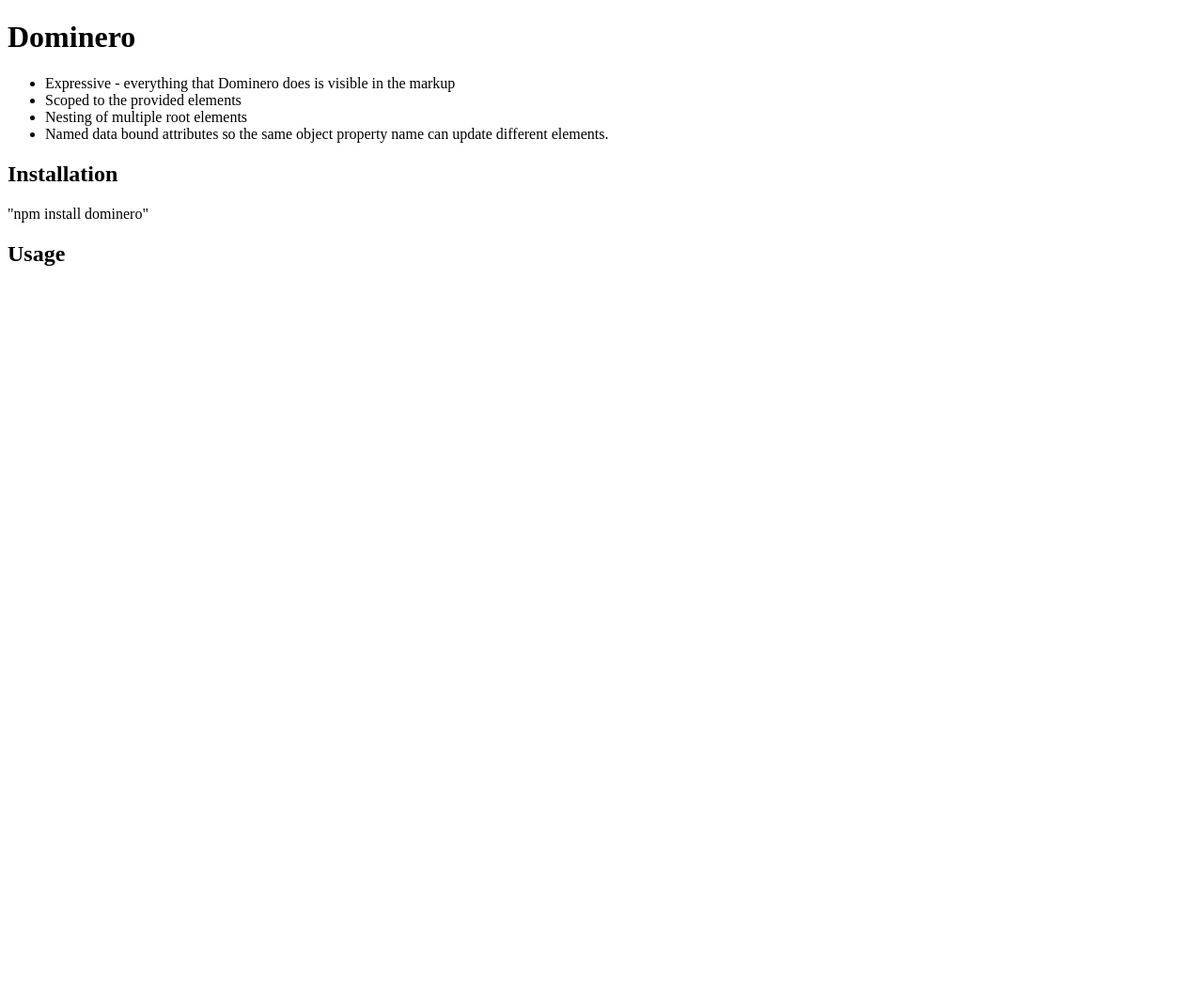
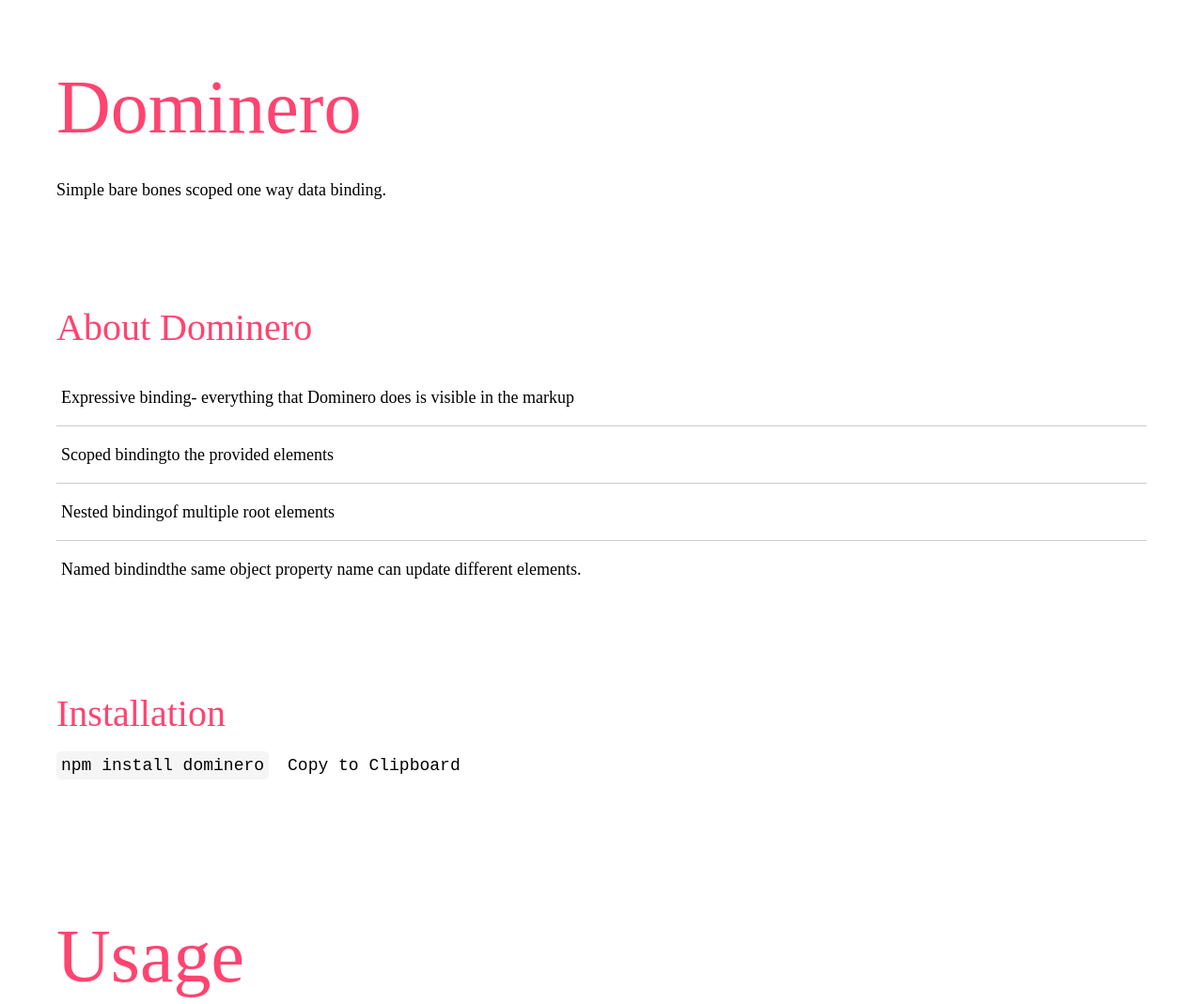
Before and after one commit to megazear7/dominero, a website: page index.html in a window 1280 px wide. Shown: the top 1069 px of the page at 94% size. Before the commit the page ends 800 px from the top, so only its background shows below. Drawn offline with Linux system fonts and the light colour scheme; a script that the page names is missing.

Commit message:
Enhanced with some fancy css.

```diff
--- a/index.html
+++ b/index.html
@@ -1,18 +1,156 @@
 <!DOCTYPE html>
 <html>
 <body>
-  <h1>Dominero</h1>
-  <ul>
-    <li>Expressive - everything that Dominero does is visible in the markup</li>
-    <li>Scoped to the provided elements</li>
-    <li>Nesting of multiple root elements</li>
-    <li>Named data bound attributes so the same object property name can update different elements.</li>
-  </ul>
+  <style>
+    body {
+      padding: 0;
+      margin: 0;
+    }
 
-  <h2>Installation</h2>
-  "npm install dominero"
+    section {
+      padding: 0 60px 60px 60px;
+    }
 
-  <h2>Usage</h2>
-  <script async src="//jsfiddle.net/megazear7/oug4a8p2/15/embed/html,result/"></script>
+    footer {
+      padding: 60px;
+      background: #f5f5f5;
+    }
+
+    h2 {
+      color: #FF4470;
+      margin-bottom: 30px;
+      font-size: 80px;
+      line-height: 96px;
+      font-weight: normal;
+    }
+
+    h1, h3 {
+      color: #FF4470;
+      margin-bottom: 20px;
+      font-size: 40px;
+      line-height: 48px;
+      font-weight: normal;
+    }
+
+    h4 {
+      color: #FF4470;
+      margin-bottom: 10px;
+      font-size: 25px;
+      line-height: 32px;
+      font-weight: normal;
+    }
+
+    p {
+      font-size: 18px;
+    }
+
+    ul {
+      list-style-type: none;
+      padding: 0;
+    }
+
+    ul li {
+      padding: 0 0 10px 0;
+    }
+
+    ul.interactive {
+      margin: 0 auto;
+      padding: 0;
+    }
+
+    ul.interactive li {
+      display: flex;
+      line-height: 50px;
+      padding: 5px;
+      border-bottom: 1px solid #ccc;
+      text-decoration: none;
+      font-size: 18px;
+      color: var(--app-dark-text-color);
+      transition: font-size 0.3s ease, background-color 0.3s ease;
+    }
+
+    ul.interactive li span {
+      font-size: 18px;
+    }
+
+    ul.interactive li:last-child {
+      border: none;
+    }
+
+    ul.interactive li:hover {
+      font-size: 30px;
+    }
+
+    pre {
+      line-height: 22px;
+      font-size: 18px;
+    }
+
+    pre .code {
+      background-color: #f5f5f5;
+      padding: 5px;
+      border-radius: 5px;
+    }
+
+    pre .copy-to-clipboard {
+      cursor: pointer;
+      padding-left: 20px;
+    }
+  </style>
+
+  <section>
+    <h2>Dominero</h2>
+    <p>Simple bare bones scoped one way data binding.</p>
+  </section>
+
+  <section>
+    <h1>About Dominero</h1>
+    <ul class="interactive">
+      <li>Expressive binding<span> - everything that Dominero does is visible in the markup</span></li>
+      <li>Scoped binding<span> to the provided elements</span></li>
+      <li>Nested binding<span> of multiple root elements</span></li>
+      <li>Named bindind<span> the same object property name can update different elements.</span></li>
+    </ul>
+  </section>
+
+  <section>
+    <h3>Installation</h3>
+    <pre><span class="code">npm install dominero</span><span class="copy-to-clipboard">Copy to Clipboard</span></pre>
+  </section>
+
+  <section>
+    <h2>Usage</h2>
+    <script async src="https://jsfiddle.net/megazear7/oug4a8p2/15/embed/html,result/"></script>
+  </section>
+
+  <footer>
+    <h4>Links</h4>
+    <ul>
+      <li><a href="https://github.com/megazear7/dominero">Github</a></li>
+      <li><a href="https://www.npmjs.com/package/dominero">NPM</a></li>
+    </ul>
+    <hr>
+    <h4>Authors</h4>
+    <p><a href="https://www.alexlockhart.me/">Alex Lockhart</a></p>
+  </footer>
+
+  <script type="text/javascript">
+    const copyToClipboards = document.querySelectorAll(".copy-to-clipboard");
+
+    copyToClipboards.forEach(copyToClipboard => {
+      copyToClipboard.onclick = () => document.execCommand("copy");
+
+      copyToClipboard.addEventListener("copy", event => {
+        event.preventDefault();
+        if (event.clipboardData) {
+          event.clipboardData.setData("text/plain", copyToClipboard.parentNode.childNodes[0].textContent);
+          let textContent = copyToClipboard.textContent;
+          copyToClipboard.textContent = "Copied!";
+          setTimeout(() => copyToClipboard.textContent = textContent, 3000);
+          console.log(event.clipboardData.getData("text"))
+        }
+      });
+    });
+  </script>
 </body>
 </html>
```
Also changed, not shown: README.md.
